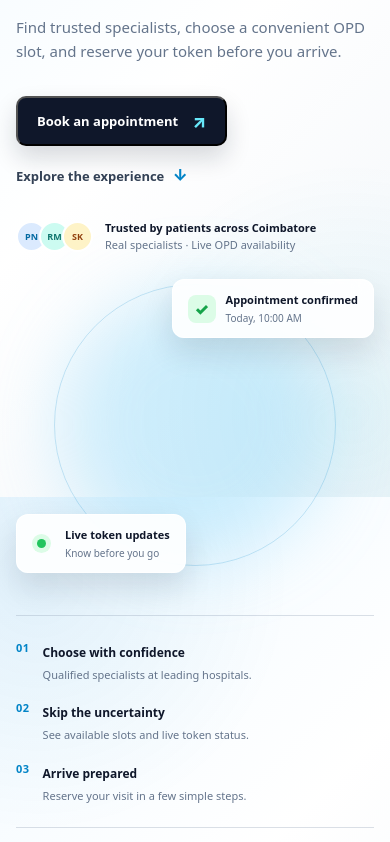
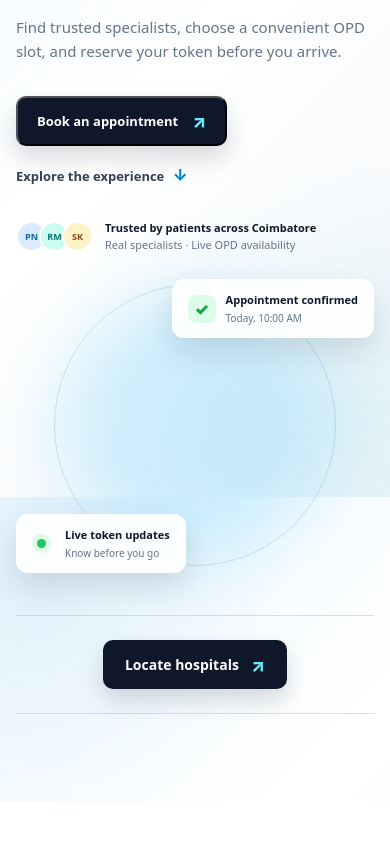
Before and after one commit to Kalaisk-47/Medi-connect, a React (Vite) app: page / in a window 390 px wide. Shown: the part 347-1189 px from the top of the page. After the commit the page ends 1149 px from the top, so only its background shows below. Built offline with nearby package versions, Linux system fonts and the light colour scheme.

Commit message:
google map added

```diff
--- a/src/App.css
+++ b/src/App.css
@@ -258,19 +258,75 @@ body {
 
 .service-strip {
   width: min(100% - 48px, 1120px);
-  display: grid;
-  grid-template-columns: repeat(3, 1fr);
-  gap: 28px;
+  display: flex;
+  justify-content: center;
+  align-items: center;
   margin: 0 auto 56px;
-  padding: 24px 0;
+  padding: 30px 0;
   border-top: 1px solid rgba(148, 163, 184, 0.35);
   border-bottom: 1px solid rgba(148, 163, 184, 0.35);
 }
 
-.service-item { display: flex; align-items: flex-start; gap: 13px; }
-.service-icon { color: var(--primary); font-size: 11px; font-weight: 900; letter-spacing: 0.5px; }
-.service-item strong { color: var(--navy); font-size: 12px; }
-.service-item p { margin-top: 5px; color: var(--muted); font-size: 11px; line-height: 1.4; }
+.hospital-locator-button,
+.map-back-button {
+  display: inline-flex;
+  align-items: center;
+  justify-content: center;
+  gap: 12px;
+  border: 0;
+  border-radius: 10px;
+  padding: 15px 22px;
+  background: var(--navy);
+  color: #fff;
+  font: inherit;
+  font-size: 14px;
+  font-weight: 800;
+  cursor: pointer;
+  box-shadow: 0 12px 24px rgba(15, 23, 42, 0.16);
+  transition: transform 0.2s ease, background 0.2s ease;
+}
+
+.hospital-locator-button:hover,
+.map-back-button:hover { background: var(--primary); transform: translateY(-2px); }
+.hospital-locator-button span { color: #67e8f9; font-size: 18px; line-height: 0; }
+.hospital-locator-button:focus-visible,
+.map-back-button:focus-visible { outline: 3px solid var(--accent); outline-offset: 3px; }
+
+.map-page {
+  width: min(100% - 48px, 1120px);
+  margin: 0 auto;
+  padding: 48px 0 56px;
+}
+
+.map-heading {
+  display: flex;
+  align-items: center;
+  justify-content: space-between;
+  gap: 24px;
+  margin-bottom: 24px;
+}
+
+.map-heading h1 {
+  margin-top: 6px;
+  color: var(--navy);
+  font-family: Georgia, 'Times New Roman', serif;
+  font-size: clamp(30px, 5vw, 48px);
+  font-weight: 500;
+  letter-spacing: -1px;
+}
+
+.map-back-button { padding: 12px 18px; font-size: 12px; }
+
+.hospital-map {
+  display: block;
+  width: 100%;
+  height: min(68vh, 650px);
+  min-height: 360px;
+  border: 0;
+  border-radius: 16px;
+  background: #e0f2fe;
+  box-shadow: 0 16px 40px rgba(15, 23, 42, 0.12);
+}
 
 .booking-intro {
   display: flex;
@@ -871,12 +927,11 @@ select:disabled, input:disabled {
   .landing-art::before { width: 280px; height: 280px; }
   .art-card-top { top: 14px; right: 0; }
   .art-card-bottom { bottom: 12px; left: 0; }
-  .service-strip {
-    width: min(100% - 32px, 560px);
-    grid-template-columns: 1fr;
-    gap: 18px;
-    margin-bottom: 38px;
-  }
+  .service-strip { width: min(100% - 32px, 560px); margin-bottom: 38px; padding: 24px 0; }
+  .map-page { width: min(100% - 32px, 560px); padding: 32px 0 40px; }
+  .map-heading { align-items: flex-start; flex-direction: column; gap: 16px; }
+  .map-back-button { width: 100%; }
+  .hospital-map { height: 65vh; min-height: 320px; }
   .container { width: min(100% - 24px, 560px); margin-top: 18px; }
   .admin-page { width: min(100% - 28px, 560px); padding: 42px 0; }
   .admin-login-panel { margin: 10px auto; padding: 26px 20px; }
--- a/src/App.jsx
+++ b/src/App.jsx
@@ -298,7 +298,25 @@ function App() {
         </div>
       </header>
 
-      {currentPage === 'admin-login' ? (
+      {currentPage === 'hospitals' ? (
+        <main className="map-page">
+          <div className="map-heading">
+            <div>
+              <p className="booking-kicker">Find care nearby</p>
+              <h1>Hospitals in Coimbatore</h1>
+            </div>
+            <button type="button" className="map-back-button" onClick={() => setCurrentPage('home')}>Back to MediConnect</button>
+          </div>
+          <iframe
+            className="hospital-map"
+            src="https://www.google.com/maps/embed?pb=!1m12!1m8!1m3!1d31330.61570071956!2d76.9745064!3d11.0140768!3m2!1i1024!2i768!4f13.1!2m1!1shospitals%20in%20coimbatore!5e0!3m2!1sen!2sin!4v1792769761565!5m2!1sen!2sin"
+            title="Hospitals in Coimbatore on Google Maps"
+            allowFullScreen
+            loading="lazy"
+            referrerPolicy="strict-origin-when-cross-origin"
+          />
+        </main>
+      ) : currentPage === 'admin-login' ? (
         <main className="admin-page">
           <section className="admin-login-panel">
             <p className="booking-kicker">MediConnect administration</p>
@@ -371,10 +389,10 @@ function App() {
               </div>
             </section>
 
-            <section className="service-strip" id="services" aria-label="MediConnect benefits">
-              <div className="service-item"><span className="service-icon">01</span><div><strong>Choose with confidence</strong><p>Qualified specialists at leading hospitals.</p></div></div>
-              <div className="service-item"><span className="service-icon">02</span><div><strong>Skip the uncertainty</strong><p>See available slots and live token status.</p></div></div>
-              <div className="service-item"><span className="service-icon">03</span><div><strong>Arrive prepared</strong><p>Reserve your visit in a few simple steps.</p></div></div>
+            <section className="service-strip" id="services" aria-label="Locate hospitals">
+              <button type="button" className="hospital-locator-button" onClick={() => setCurrentPage('hospitals')}>
+                Locate hospitals <span aria-hidden="true">↗</span>
+              </button>
             </section>
           </main>
         </>
```
